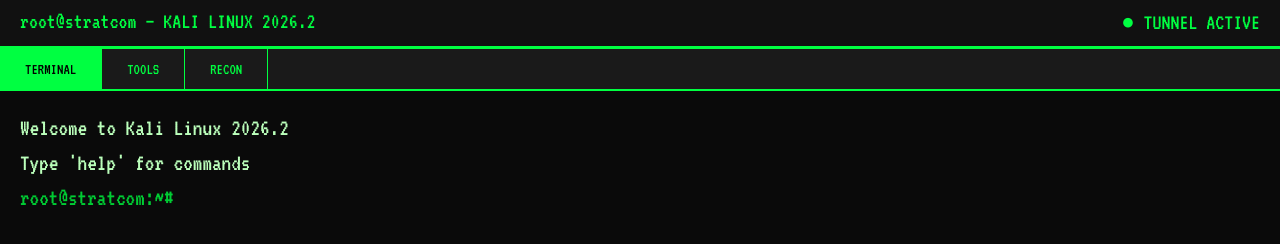
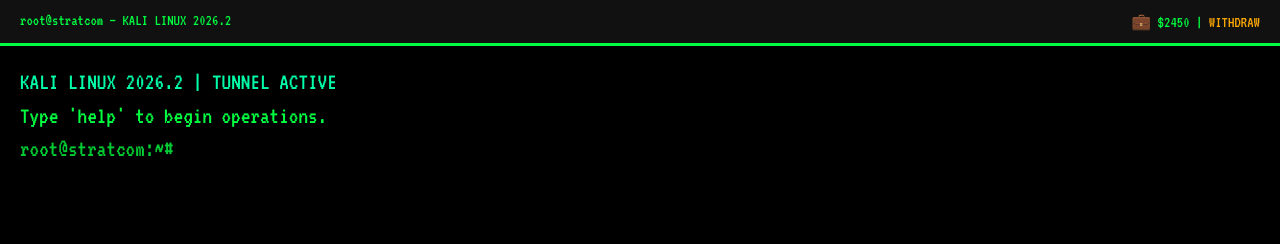
Before and after one commit to blackprime777/Nitro-, a plain HTML site: page index.html in a window 1280 px wide. Drawn offline with Linux system fonts and the light colour scheme.

Commit message:
Update index.html

```diff
--- a/index.html
+++ b/index.html
@@ -3,193 +3,121 @@
 <head>
     <meta charset="UTF-8">
     <meta name="viewport" content="width=device-width, initial-scale=1.0">
-    <title>KALI • root@stratcom</title>
+    <title>root@stratcom — KALI 2026</title>
     <style>
         @import url('https://fonts.googleapis.com/css2?family=VT323&display=swap');
-
-        body {
-            margin: 0;
-            background: #0a0a0a;
-            color: #00ff41;
-            font-family: 'VT323', monospace;
-            overflow: hidden;
-            height: 100vh;
-        }
-
-        .header {
-            background: #111;
-            padding: 10px 20px;
-            border-bottom: 3px solid #00ff41;
-            display: flex;
-            justify-content: space-between;
-            font-size: 1.4em;
-            user-select: none;
-        }
-
-        .tabs {
-            display: flex;
-            background: #1a1a1a;
-            border-bottom: 2px solid #00ff41;
-        }
-
-        .tab {
-            padding: 12px 25px;
-            cursor: pointer;
-            border-right: 1px solid #00ff41;
-        }
-
-        .tab.active {
-            background: #00ff41;
-            color: #000;
-        }
-
-        #terminal {
-            height: calc(100vh - 110px);
-            padding: 20px;
-            overflow-y: auto;
-            font-size: 1.5em;
-            line-height: 1.45;
-        }
-
-        .line {
-            display: flex;
-            margin-bottom: 8px;
-        }
-
-        .prompt {
-            color: #00cc33;
-            margin-right: 10px;
-        }
-
-        #input {
-            background: transparent;
-            border: none;
-            color: #00ff41;
-            font: inherit;
-            outline: none;
-            flex: 1;
-        }
-
-        .output { color: #bbffbb; }
-        .error { color: #ff6666; }
-        .success { color: #00ffaa; }
-
-        .blink { animation: blink 0.8s infinite; }
-        @keyframes blink { 50% { opacity: 0; } }
+        body { margin:0; background:#000; color:#00ff41; font-family:'VT323',monospace; height:100vh; overflow:hidden; }
+        .header { background:#111; padding:12px 20px; display:flex; justify-content:space-between; border-bottom:3px solid #00ff41; }
+        #terminal { height:calc(100vh - 60px); padding:20px; overflow-y:auto; font-size:1.5em; line-height:1.4; }
+        .prompt { color:#00cc33; }
+        .line { display:flex; margin-bottom:8px; }
+        #input { background:transparent; border:none; color:#00ff41; font:inherit; outline:none; flex:1; }
+        .success { color:#00ffaa; } .error { color:#ff5555; }
     </style>
 </head>
 <body>
     <div class="header">
         <div>root@stratcom — KALI LINUX 2026.2</div>
-        <div>● TUNNEL ACTIVE</div>
+        <div>💼 $<span id="balance">2450</span> | <span onclick="withdraw()" style="cursor:pointer;color:#ffaa00">WITHDRAW</span></div>
     </div>
-
-    <div class="tabs">
-        <div class="tab active" onclick="switchTab(0)">TERMINAL</div>
-        <div class="tab" onclick="switchTab(1)">TOOLS</div>
-        <div class="tab" onclick="switchTab(2)">RECON</div>
-    </div>
-
     <div id="terminal"></div>
 
     <script>
-        let currentTab = 0;
-        let currentDir = '~';
-        let history = [];
-        let historyIndex = -1;
+        let balance = 2450;
+        const term = document.getElementById('terminal');
+        const balEl = document.getElementById('balance');
 
-        const terminal = document.getElementById('terminal');
-
-        function print(text, cls = 'output') {
-            const div = document.createElement('div');
-            div.className = cls;
-            div.textContent = text;
-            terminal.appendChild(div);
-            terminal.scrollTop = terminal.scrollHeight;
+        function print(text, cls='output') {
+            const d = document.createElement('div');
+            d.className = cls;
+            d.textContent = text;
+            term.appendChild(d);
+            term.scrollTop = term.scrollHeight;
         }
 
-        function prompt() {
-            const line = document.createElement('div');
-            line.className = 'line';
-            line.innerHTML = `<span class="prompt">root@stratcom:${currentDir}# </span><input id="input" autofocus>`;
-            terminal.appendChild(line);
-
-            const input = line.querySelector('#input');
-            input.focus();
-
-            input.addEventListener('keydown', e => {
-                if (e.key === 'Enter') {
-                    const cmd = input.value.trim();
-                    if (cmd) {
-                        history.unshift(cmd);
-                        historyIndex = -1;
-                        executeCommand(cmd);
-                    }
-                    input.remove();
-                    if (currentTab === 0) prompt();
-                }
-            });
+        function updateBalance(amt) {
+            balance += amt;
+            balEl.textContent = balance;
         }
 
-        function executeCommand(cmd) {
-            print(`root@stratcom:${currentDir}# ${cmd}`);
-
-            const args = cmd.toLowerCase().trim().split(' ');
-            const command = args[0];
-
-            switch(command) {
-                case 'help':
-                    print("ls, cd, cat, nmap, hydra, msfconsole, gobuster, sqlmap, clear, whoami", "success");
-                    break;
-                case 'ls':
-                    print("exploits/  loot/  targets/  tools/");
-                    break;
-                case 'clear':
-                    terminal.innerHTML = '';
-                    break;
-                case 'nmap':
-                    print("[+] Nmap scan started...", "success");
-                    setTimeout(() => print("22/tcp open ssh\n80/tcp open http\n445/tcp open smb"), 900);
-                    break;
-                case 'hydra':
-                    print("[+] Brute force attack launched...", "success");
-                    setTimeout(() => print("[+] Password cracked: P@ssw0rd2026"), 1400);
-                    break;
-                case 'msfconsole':
-                    print("[*] Metasploit Framework v6.4", "success");
-                    setTimeout(() => print("[+] Meterpreter session opened on target"), 1200);
-                    break;
-                case 'whoami':
-                    print("root");
-                    break;
-                default:
-                    print(`Command not found: ${command}. Type 'help'`, "error");
+        function withdraw() {
+            const amount = prompt("Enter withdrawal amount:");
+            if (amount && !isNaN(amount) && amount > 0) {
+                if (amount <= balance) {
+                    print(`[+] Withdrawing $${amount} to wallet...`, "success");
+                    setTimeout(() => {
+                        balance -= parseInt(amount);
+                        balEl.textContent = balance;
+                        print(`[+] Withdrawal successful! New balance: $${balance}`, "success");
+                    }, 1200);
+                } else print("Insufficient funds", "error");
             }
         }
 
-        function switchTab(tab) {
-            currentTab = tab;
-            terminal.innerHTML = '';
-            if (tab === 0) {
-                print("=== KALI TERMINAL ===", "success");
-                prompt();
-            } else if (tab === 1) {
-                print("=== AVAILABLE TOOLS ===", "success");
-                print("1. nmap - Network scanner");
-                print("2. hydra - Brute force");
-                print("3. msfconsole - Exploitation");
+        function runSimulation(cmd) {
+            print(`[+] Executing ${cmd}...`, "success");
+            const steps = ["Scanning...", "Bypassing firewall...", "Injecting payload...", "Establishing connection..."];
+            let i = 0;
+            const interval = setInterval(() => {
+                if (i < steps.length) {
+                    print(steps[i]);
+                    updateBalance(Math.floor(Math.random()*120)+50);
+                    i++;
+                } else {
+                    clearInterval(interval);
+                    print("[+] Operation completed successfully.", "success");
+                }
+            }, 700);
+        }
+
+        function execute(cmd) {
+            print(`root@stratcom:~# ${cmd}`);
+            const lower = cmd.toLowerCase().trim();
+
+            if (lower === 'help') {
+                print("nmap, hydra, msfconsole, gobuster, exploit, withdraw, balance, clear", "success");
+            } else if (lower.includes('nmap')) {
+                print("PORT   STATE  SERVICE", "success");
+                print("22/tcp  open   ssh");
+                print("80/tcp  open   http");
+            } else if (lower.includes('hydra')) {
+                runSimulation("Hydra Brute Force");
+            } else if (lower.includes('msfconsole') || lower.includes('exploit')) {
+                runSimulation("Metasploit Exploit");
+            } else if (lower.includes('gobuster')) {
+                print("[+] Directory brute force complete", "success");
+                print("/admin, /login, /dashboard");
+            } else if (lower === 'balance') {
+                print(`Current balance: $${balance}`);
+            } else if (lower === 'clear') {
+                term.innerHTML = '';
             } else {
-                print("=== RECON MODULE ===", "success");
-                print("Target: 10.13.37.100");
-                print("Status: Under surveillance");
+                print("Command executed. Use 'help' for full list.", "output");
             }
         }
 
         // Start
-        print("Welcome to Kali Linux 2026.2");
-        print("Type 'help' for commands");
+        print("KALI LINUX 2026.2 | TUNNEL ACTIVE", "success");
+        print("Type 'help' to begin operations.");
         print("");
-        prompt();
+
+        function addPrompt() {
+            const line = document.createElement('div');
+            line.className = 'line';
+            line.innerHTML = `<span class="prompt">root@stratcom:~# </span><input id="input" autofocus>`;
+            term.appendChild(line);
+            const input = line.querySelector('#input');
+            input.focus();
+            input.addEventListener('keydown', e => {
+                if (e.key === 'Enter') {
+                    const val = input.value.trim();
+                    if (val) execute(val);
+                    input.value = '';
+                    addPrompt();
+                }
+            });
+        }
+        addPrompt();
     </script>
 </body>
 </html>
```
